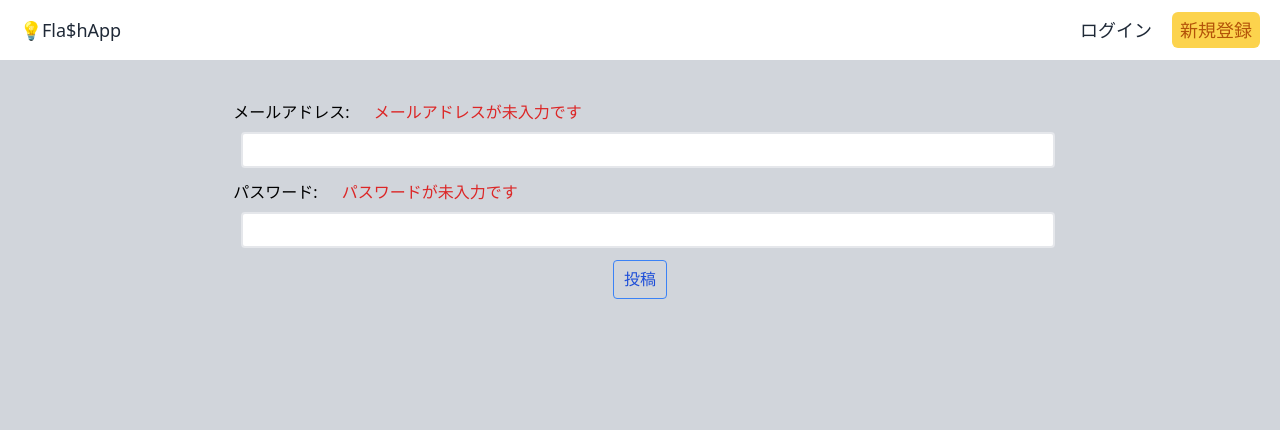
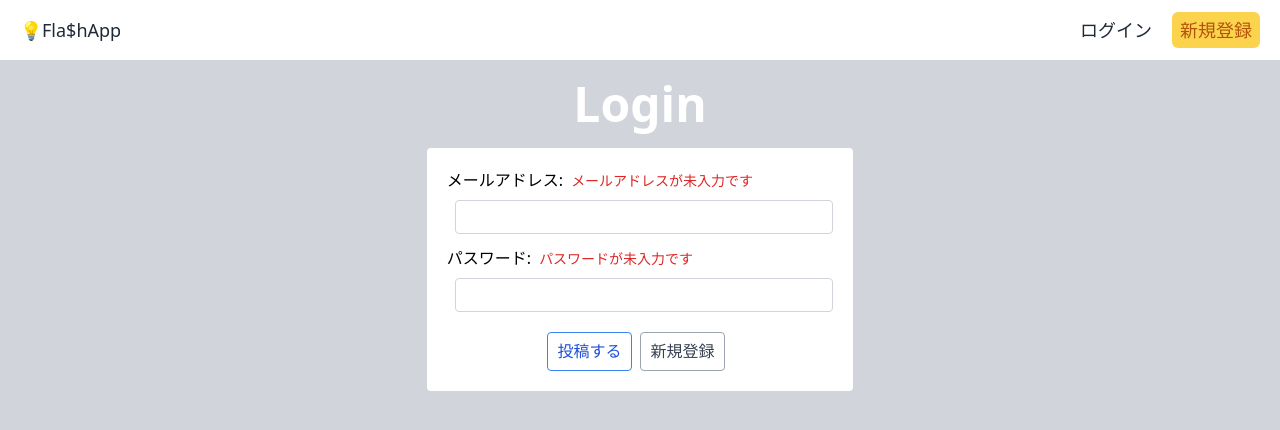
Before and after one commit to SkipEveryLunch/flashcards-vue3, a Vue app: page /login in a window 1280 px wide. Shown: the top 430 px of the page. Built offline with nearby package versions, Linux system fonts and the light colour scheme; no server answers; what vue3-click-away would draw is missing.

Commit message:
changed the layout of Register and Login page

```diff
--- a/src/components/Input.vue
+++ b/src/components/Input.vue
@@ -1,8 +1,10 @@
 <template>
   <div class="flex flex-col mb-3">
-    <label class="mb-2" :for="id"
+    <label class="mb-2 text-md" :for="id"
       >{{ name }}:
-      <span class="ml-5 text-red-600">{{ error.join(' ') }}</span></label
+      <span class="ml-1 text-sm text-red-600">{{
+        error.join(' ')
+      }}</span></label
     >
     <input
       :id="id"
@@ -37,6 +39,6 @@ export default {
 </script>
 <style scoped>
 .formInput {
-  @apply w-full px-2 py-1 mx-2 border-2 border-gray-200 rounded focus:outline-none focus:border-gray-400;
+  @apply w-full px-2 py-1 mx-2 border border-gray-300 rounded focus:outline-none focus:border-blue-400;
 }
 </style>
--- a/src/pages/LoginPage/LoginPage.vue
+++ b/src/pages/LoginPage/LoginPage.vue
@@ -1,6 +1,9 @@
 <template>
-  <div data-testid="login-page" class="flex justify-center">
-    <div class="w-2/3 p-5 m-5">
+  <div data-testid="login-page" class="flex flex-col items-center h-full">
+    <div>
+      <h1 class="my-5 text-5xl font-bold text-white">Login</h1>
+    </div>
+    <div class="w-1/3 p-5 bg-white rounded pr-7">
       <Input
         id="email"
         name="メールアドレス"
@@ -15,19 +18,26 @@
         :modelValue="form.password"
         :error="errors.password"
       />
-      <div class="flex justify-center">
+      <div class="flex justify-center mt-5">
         <button
           data-testid="login-button"
-          class="btn btn-primary"
+          class="mr-2 btn btn-primary"
           @click="onLogin"
           v-if="!isCalling"
           :disabled="disabled"
         >
-          投稿
+          投稿する
         </button>
-        <button data-testid="logingin-message" class="btn btn-primary" v-else>
+        <button
+          data-testid="logingin-message"
+          class="mr-2 btn btn-primary"
+          v-else
+        >
           投稿中…
         </button>
+        <router-link to="register"
+          ><button class="btn btn-sub-white">新規登録</button></router-link
+        >
       </div>
     </div>
   </div>
--- a/src/pages/RegisterPage/RegisterPage.vue
+++ b/src/pages/RegisterPage/RegisterPage.vue
@@ -1,6 +1,9 @@
 <template>
-  <div data-testid="register-page" class="flex justify-center">
-    <div class="w-2/3 p-5 m-5">
+  <div data-testid="register-page" class="flex flex-col items-center mb-5">
+    <div>
+      <h1 class="my-5 text-5xl font-bold text-white">Signin</h1>
+    </div>
+    <div class="w-1/3 p-5 bg-white rounded pr-7">
       <Input
         id="first-name"
         name="名字"
@@ -36,24 +39,27 @@
         :modelValue="form.password_confirm"
         :error="errors.password_confirm"
       />
-      <div class="flex justify-center">
+      <div class="flex justify-center mt-5">
         <button
           v-if="!isCalling"
           data-testid="register-button"
-          class="btn btn-primary"
+          class="mr-2 btn btn-primary"
           @click="onRegister"
           :disabled="disabled"
         >
-          投稿
+          投稿する
         </button>
         <button
           v-else
           data-testid="registering-message"
-          class="btn btn-primary"
+          class="mr-2 btn btn-primary"
           disabled="true"
         >
           投稿中...
         </button>
+        <router-link to="login"
+          ><button class="btn btn-sub-white">ログイン</button></router-link
+        >
       </div>
     </div>
   </div>
```
